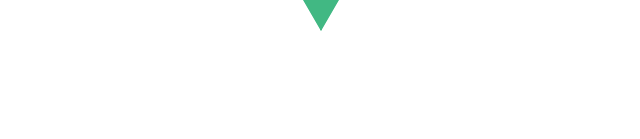
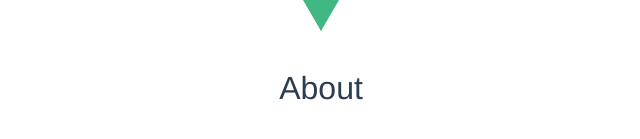
Before and after one commit to Jitgitbit/vue-exercise-three, a Vue app: page /#/about in a window 1280 px wide. Shown: the part 215-354 px from the top of the page, without its empty margins (319-959 px from the left). Built offline with nearby package versions, Linux system fonts and the light colour scheme.

Commit message:
basic About created, and routed !

```diff
--- /dev/null
+++ b/src/components/About.vue
@@ -0,0 +1,33 @@
+<template>
+  <div class="about">
+    <h1>About</h1>
+  </div>
+</template>
+
+<script>
+export default {
+  name: 'About',
+  data () {
+    return {
+    }
+  }
+}
+</script>
+
+<!-- Add "scoped" attribute to limit CSS to this component only -->
+<style scoped>
+h1, h2 {
+  font-weight: normal;
+}
+ul {
+  list-style-type: none;
+  padding: 0;
+}
+li {
+  display: inline-block;
+  margin: 0 10px;
+}
+a {
+  color: #42b983;
+}
+</style>
--- a/src/router/index.js
+++ b/src/router/index.js
@@ -1,6 +1,7 @@
 import Vue from 'vue'
 import Router from 'vue-router'
 import Home from '@/components/Home'
+import About from '@/components/About'                   // the @ there means go to the root of the project !!
 
 Vue.use(Router)
 
@@ -10,6 +11,11 @@
       path: '/',
       name: 'Home',
       component: Home
-    }
+    },
+    {
+      path: '/about',
+      name: 'About',
+      component: About
+    },
   ]
 })
```
